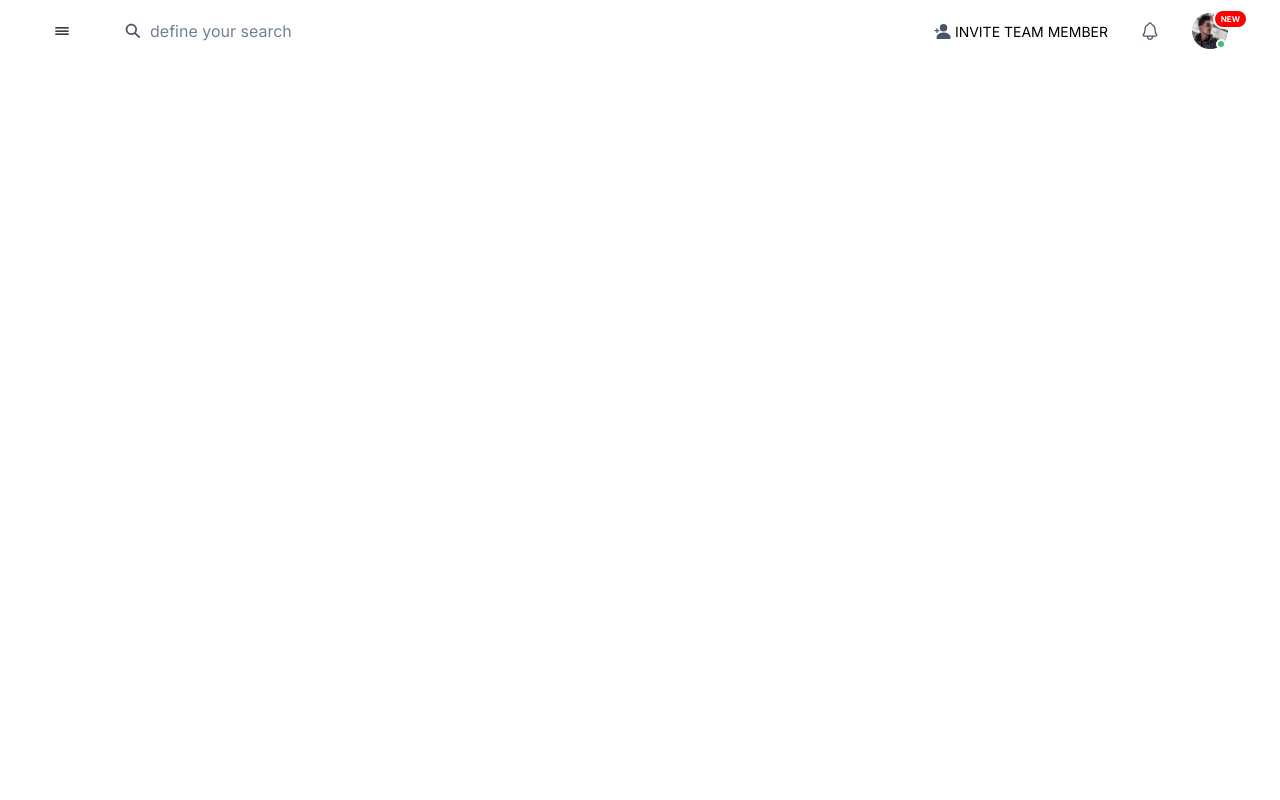
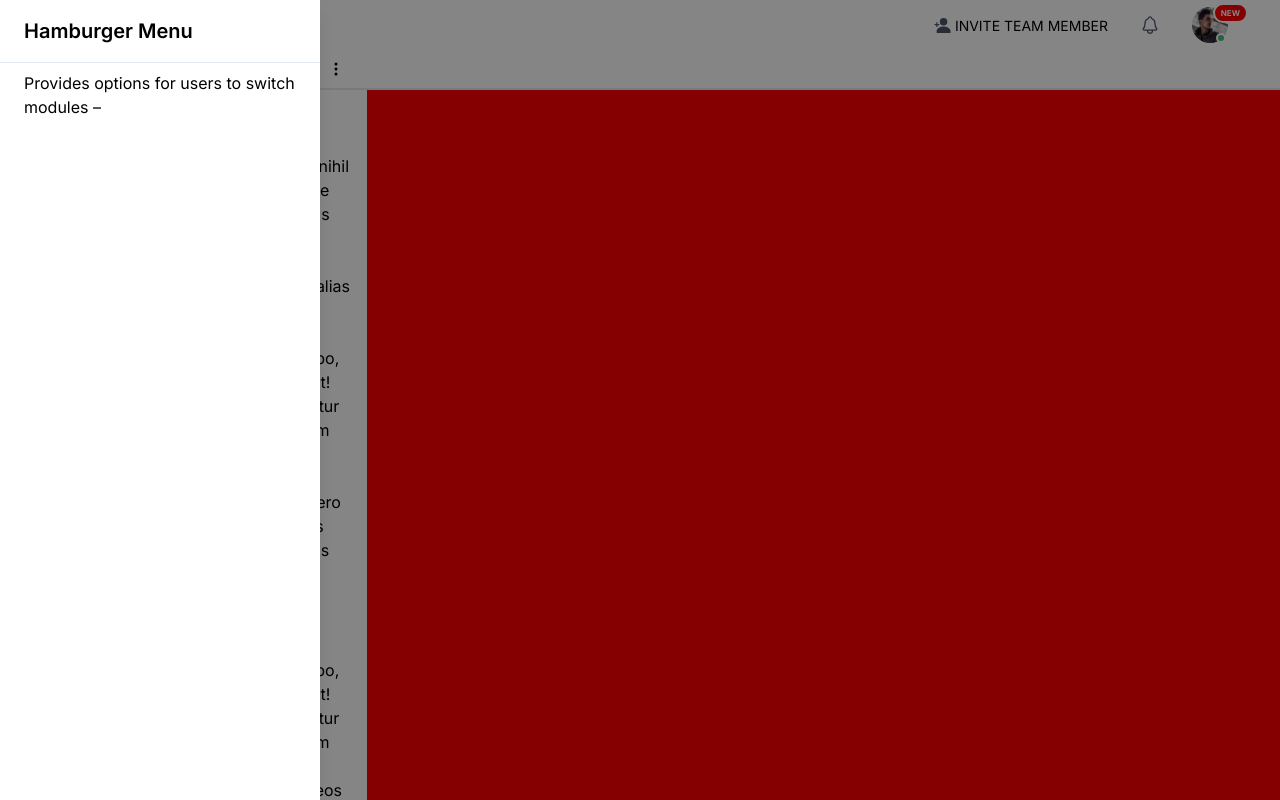
Before and after one commit to lokeshdhakar97/Lrnr, a Next.js app: page / in a window 1280 px wide. Both pictures are taken after a click on the icon 62 px from the left and 31 px from the top of the page. Built offline with nearby package versions, Linux system fonts and the light colour scheme.

Commit message:
style: create structure for pannel and editor

```diff
--- a/src/app/EditorPage.tsx
+++ b/src/app/EditorPage.tsx
@@ -1,12 +1,96 @@
 "use client";
 import Navbar from "@/components/Navbar";
-import { Box } from "@chakra-ui/react";
+import {
+  Box,
+  Center,
+  Flex,
+  Icon,
+  Tab,
+  TabList,
+  TabPanel,
+  TabPanels,
+  Tabs,
+} from "@chakra-ui/react";
 import React from "react";
+import { IoEllipsisVertical } from "react-icons/io5";
 
 const EditorPage = () => {
   return (
-    <Box bg={"white"} w={"100%"} h={"100vh"}>
-        <Navbar/>
+    <Box w={"100%"} maxH={"100vh"} h={"100%"} bg={"white"}>
+      <Navbar />
+      <Flex width={"100%"} h={"calc(100vh - 50px)"}>
+        {/* Left Part of Editor Page */}
+        <Box w={"30%"} pl={"42px"} h={"100%"}>
+          <Tabs h={"100%"}>
+            <TabList h={"40px"}>
+              <Tab fontSize={"14px"}>All</Tab>
+              <Tab fontSize={"14px"}>Board</Tab>
+              <Tab fontSize={"14px"}>Graph</Tab>
+              <Tab fontSize={"14px"}>Recent</Tab>
+              <Tab>
+                <Icon as={IoEllipsisVertical} />
+              </Tab>
+            </TabList>
+
+            <TabPanels
+              w={"full"}
+              maxH={"calc(100vh - 90px)"}
+              overflow={"scroll"}
+              h={"100%"}
+            >
+              <TabPanel h={"100%"}>
+                <p>one!</p>
+                Lorem ipsum, dolor sit amet consectetur adipisicing elit. Atque
+                nihil vel voluptatibus sapiente ad in unde vero a explicabo,
+                omnis repellendus eos cum impedit! Molestiae, perferendis rerum
+                pariatur ipsum autem non, temporibus quam sed alias praesentium
+                aspernatur nostrum delectus repenihil vel voluptatibus sapiente
+                ad in unde vero a explicabo, omnis repellendus eos cum impedit!
+                Molestiae, perferendis rerum pariatur ipsum autem non,
+                temporibus quam sed alias praesentium aspernatur nostrum
+                delectus repenihil vel voluptatibus sapiente ad in unde vero a
+                explicabo, omnis repellendus eos cum impedit! Molestiae,
+                perferendis rerum pariatur ipsum autem non, temporibus quam sed
+                alias praesentium aspernatur nostrum delectus repenihil vel
+                voluptatibus sapiente ad in unde vero a explicabo, omnis
+                repellendus eos cum impedit! Molestiae, perferendis rerum
+                pariatur ipsum autem non, temporibus quam sed alias praesentium
+                aspernatur nostrum delectus repellat? Soluta eos ducimus
+                consequuntur ex iure et, illum ratione harum quaerat sunt rerum
+                sint, dignissimos vel tenetur.
+              </TabPanel>
+              <TabPanel h={"100%"}>
+                <p>two!</p>
+              </TabPanel>
+              <TabPanel h={"100%"}>
+                <p>three!</p>
+              </TabPanel>
+            </TabPanels>
+          </Tabs>
+        </Box>
+
+        {/* Right Part of Editor Page */}
+        <Box w={"75%"} h={"100%"}>
+          <Box
+            w={"100%"}
+            h={"40px"}
+            borderBottom={"2px solid"}
+            borderBottomColor={"gray.200"}
+            bg={"white"}
+          ></Box>
+
+          <Box
+            w={"full"}
+            maxH={"calc(100vh - 90px)"}
+            h={"100%"}
+            overflow={"scroll"}
+            bg={"red"}
+          >
+
+
+          </Box>
+        </Box>
+      </Flex>
     </Box>
   );
 };
--- a/src/app/page.tsx
+++ b/src/app/page.tsx
@@ -7,9 +7,7 @@ export const metadata: Metadata = {
 };
 
 const Home = () => {
-  return (
-      <EditorPage />
-  );
+  return <EditorPage />;
 };
 
 export default Home;
--- a/src/components/Navbar.tsx
+++ b/src/components/Navbar.tsx
@@ -1,6 +1,18 @@
 "use client";
-import { Center, Flex, HStack, Icon, Input, Text } from "@chakra-ui/react";
-import Image from "next/image";
+import {
+  Center,
+  Flex,
+  HStack,
+  Icon,
+  Input,
+  Text,
+  Drawer,
+  useDisclosure,
+  DrawerOverlay,
+  DrawerContent,
+  DrawerHeader,
+  DrawerBody,
+} from "@chakra-ui/react";
 import React from "react";
 import {
   IoNotificationsOutline,
@@ -11,18 +23,32 @@ import {
 import AvatarMenuBox from "./AvatarMenuBox";
 
 const Navbar = () => {
+  const { isOpen, onOpen, onClose } = useDisclosure();
   return (
     <Flex
       w={"100%"}
-      h={"62px"}
+      h={"50px"}
       bg={"white"}
       px={"52px"}
       justifyContent={"space-between"}
     >
       {/* Left Part of Navbar */}
       <HStack gap={"52px"}>
-        <Icon as={IoReorderThreeOutline} cursor={"pointer"} boxSize={"20px"} />
-
+        <Icon
+          as={IoReorderThreeOutline}
+          cursor={"pointer"}
+          boxSize={"20px"}
+          onClick={onOpen}
+        />
+        <Drawer placement="left" onClose={onClose} isOpen={isOpen}>
+          <DrawerOverlay />
+          <DrawerContent>
+            <DrawerHeader borderBottomWidth="1px">Hamburger Menu</DrawerHeader>
+            <DrawerBody>
+              <p>Provides options for users to switch modules –</p>
+            </DrawerBody>
+          </DrawerContent>
+        </Drawer>
         <HStack>
           <Icon
             as={IoSearchSharp}
@@ -53,7 +79,7 @@ const Navbar = () => {
           color={"gray.600"}
           cursor={"pointer"}
         />
-     <AvatarMenuBox/>
+        <AvatarMenuBox />
       </HStack>
     </Flex>
   );
--- a/src/styles/globals.css
+++ b/src/styles/globals.css
@@ -3,16 +3,16 @@
 }
 
 ::-webkit-scrollbar-thumb {
-  background-color: rgb(228, 143, 16);
+  background-color: rgb(185, 184, 184);
   border: 1.5px solid white;
-  border-radius: 50px;
 }
 
-body, html {
+body,
+html {
   width: 100%;
-  height: 100%;
+  height: 100vh;
   scroll-behavior: smooth;
-  overflow-x: hidden;
+  /* overflow: hidden; */
   --scroll-behavior: smooth !important;
   scroll-behavior: smooth !important;
 }
```
